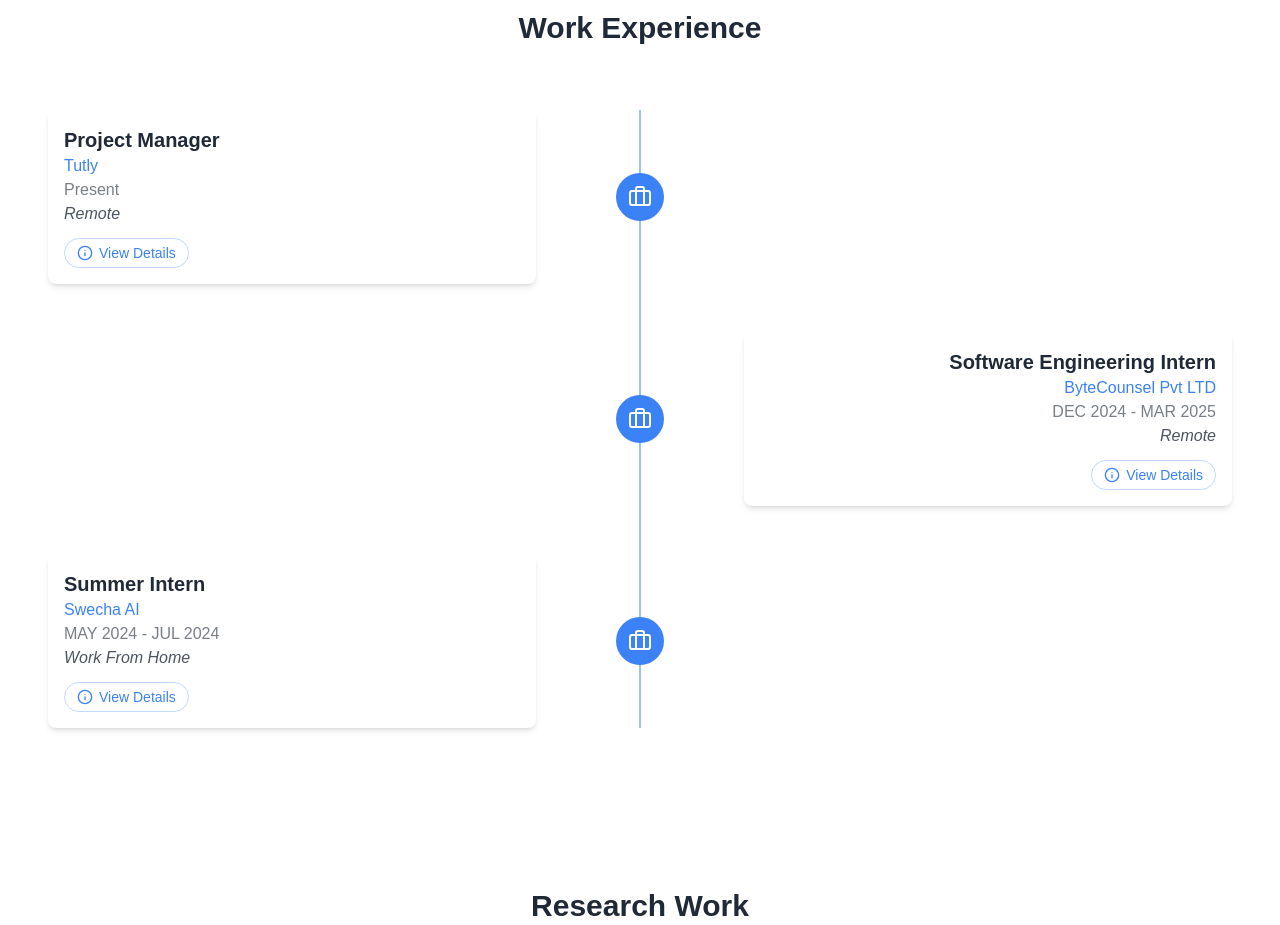
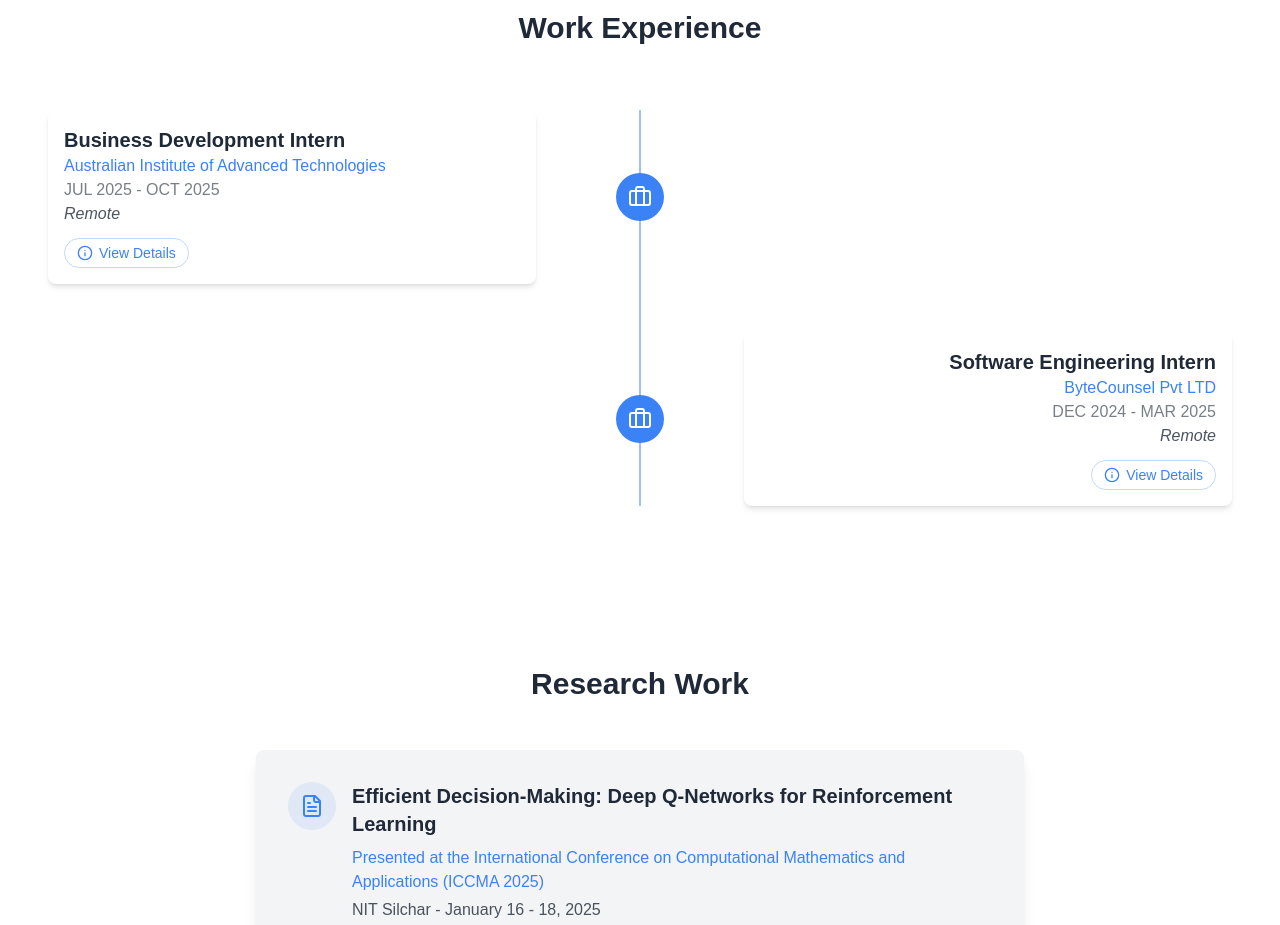
Before and after one commit to hanvithSai/HSA, a Next.js app: page / in a window 1280 px wide. Shown: the part 2180-3105 px from the top of the page. Built offline with nearby package versions, Linux system fonts and the light colour scheme.

Commit message:
AIAT Experience

```diff
--- a/app/components/Experience.tsx
+++ b/app/components/Experience.tsx
@@ -17,20 +17,18 @@ interface Experience {
 }
 
 const experiences: Experience[] = [
-  {
-    title: "Project Manager",
-    company: "Tutly",
-    period: "Present",
+    {
+    title: "Business Development Intern",
+    company: "Australian Institute of Advanced Technologies",
+    period: "JUL 2025 - OCT 2025",
     location: "Remote",
     responsibilities: [
-      "Coordinating a team of about 20 developers and designers.",
-      "Leading project planning, resource allocation, and timeline management.",
-      "Ensuring seamless communication and collaboration across team members.",
-      "Managing project delivery and maintaining quality standards.",
+      "Supervised end-to-end website development for AIAT India by coordinating developers and UI/UX designers, ensuring alignment with product vision and user needs, resulting in a 25% improvement in user engagement.",
+      "Designed and implemented an internal customer dashboard using data visualization tools to track 1,000+ customer records, enabling milestone-based performance assessments and improving retention by 18%.",
     ],
     icon: <Briefcase className="w-6 h-6" />,
     side: "right",
-    url: "https://tutly.in/",
+    url: "https://aiat.edu.au/",
   },
   {
     title: "Software Engineering Intern",
@@ -43,19 +41,7 @@ const experiences: Experience[] = [
     icon: <Briefcase className="w-6 h-6" />,
     side: "left",
   },
-  {
-    title: "Summer Intern",
-    company: "Swecha AI",
-    period: "MAY 2024 - JUL 2024",
-    location: "Work From Home",
-    responsibilities: [
-      "Assisted in curating diverse datasets for a Telugu linguistic LLM, improving model adaptability to different accents.",
-      "Worked on AI-driven natural language processing using TensorFlow and Python.",
-      "Collaborated with a team of developers and researchers to enhance AI-driven language models.",
-    ],
-    icon: <Briefcase className="w-6 h-6" />,
-    side: "right",
-  },
+
 ];
 
 export default function Experience() {
```
Also changed, not shown: 1 other file (tests, documents, lock files or other folders).
